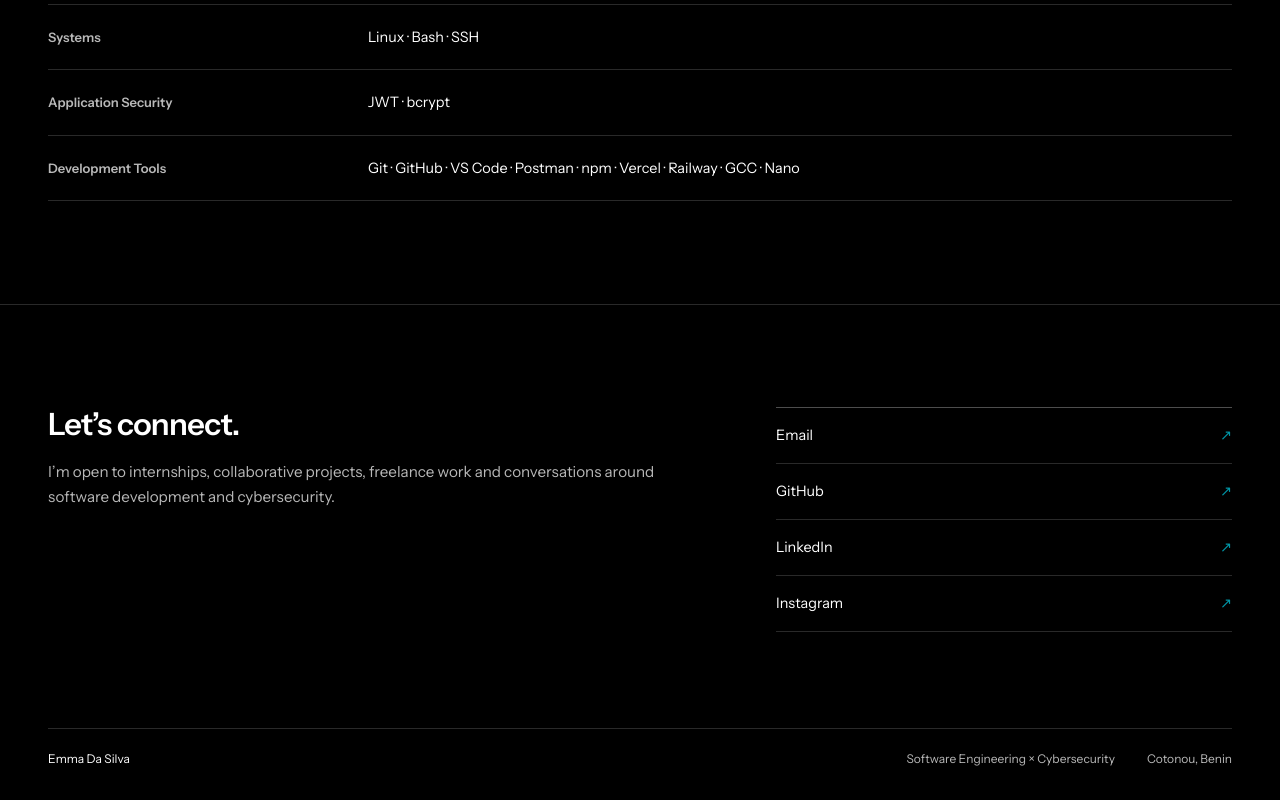
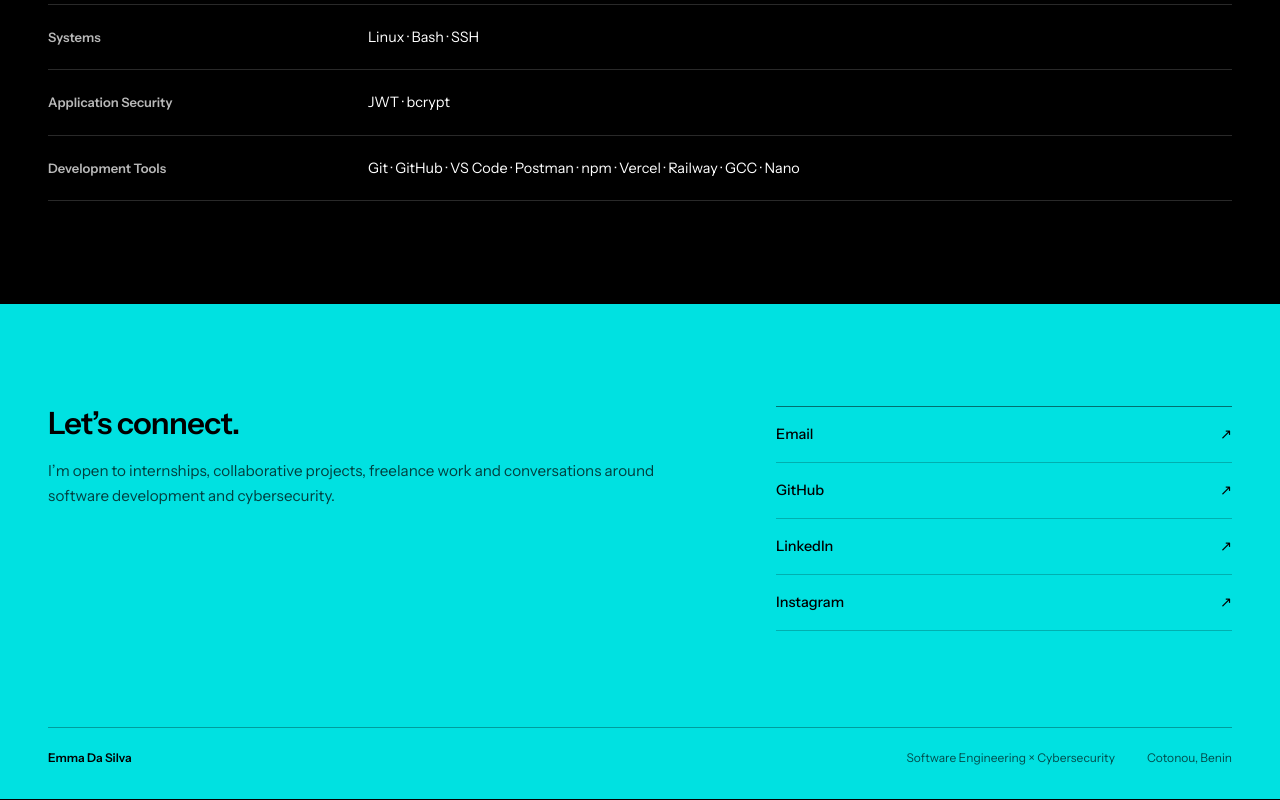
Before and after one commit to emma-dasilva-dev/emma-dasilva-portfolio, a Next.js app: page /en in a window 1280 px wide. Shown: the part 2975-3775 px from the top of the page. Built offline with nearby package versions, Linux system fonts and the light colour scheme.

Commit message:
style: add cyan closing footer treatment

```diff
--- a/src/components/sections/PortfolioSections.module.css
+++ b/src/components/sections/PortfolioSections.module.css
@@ -143,7 +143,10 @@
 }
 
 .contactSection {
-  padding-bottom: var(--space-8);
+  padding-block: clamp(4.5rem, 8vw, 7rem) var(--space-8);
+  border-top: 0;
+  background: var(--color-accent);
+  color: var(--color-black);
 }
 
 .contactGrid {
@@ -153,12 +156,17 @@
   align-items: start;
 }
 
+.contactGrid h2 {
+  color: var(--color-black);
+}
+
 .contactGrid p {
   margin-top: var(--space-4);
+  color: rgb(0 0 0 / 0.72);
 }
 
 .contactLinks {
-  border-top: 1px solid var(--color-border-strong);
+  border-top: 1px solid rgb(0 0 0 / 0.5);
 }
 
 .contactLinks a {
@@ -166,21 +174,29 @@
   align-items: center;
   justify-content: space-between;
   min-height: 3.5rem;
-  border-bottom: 1px solid var(--color-border);
-  color: var(--color-text);
+  border-bottom: 1px solid rgb(0 0 0 / 0.22);
+  color: var(--color-black);
   font-size: 0.9rem;
+  font-weight: 500;
   text-decoration: none;
-  transition: color var(--motion-fast) var(--ease-standard), padding-left var(--motion-fast) var(--ease-standard);
+  transition:
+    padding-left var(--motion-fast) var(--ease-standard),
+    opacity var(--motion-fast) var(--ease-standard);
 }
 
 .contactLinks a span:last-child {
-  color: var(--color-accent-secondary);
+  color: var(--color-black);
 }
 
 .contactLinks a:hover,
 .contactLinks a:focus-visible {
   padding-left: var(--space-2);
-  color: var(--color-accent);
+  color: var(--color-black);
+  opacity: 0.65;
+}
+
+.contactLinks a:focus-visible {
+  outline-color: var(--color-black);
 }
 
 .footer {
@@ -189,13 +205,14 @@
   gap: var(--space-8);
   margin-top: clamp(var(--space-16), 8vw, var(--space-24));
   padding-top: var(--space-5, 1.25rem);
-  border-top: 1px solid var(--color-border);
-  color: var(--color-text-muted);
+  border-top: 1px solid rgb(0 0 0 / 0.3);
+  color: rgb(0 0 0 / 0.66);
   font-size: 0.75rem;
 }
 
 .footer span:first-child {
-  color: var(--color-text);
+  color: var(--color-black);
+  font-weight: 600;
 }
 
 @media (max-width: 63.9375rem) {
@@ -217,6 +234,10 @@
 @media (max-width: 47.9375rem) {
   .section {
     padding-block: var(--space-16);
+  }
+
+  .contactSection {
+    padding-block: var(--space-16) var(--space-6);
   }
 
   .sectionHeader,
@@ -244,6 +265,7 @@
 
   .footer {
     gap: var(--space-2);
+    margin-top: var(--space-16);
   }
 }
 
```
